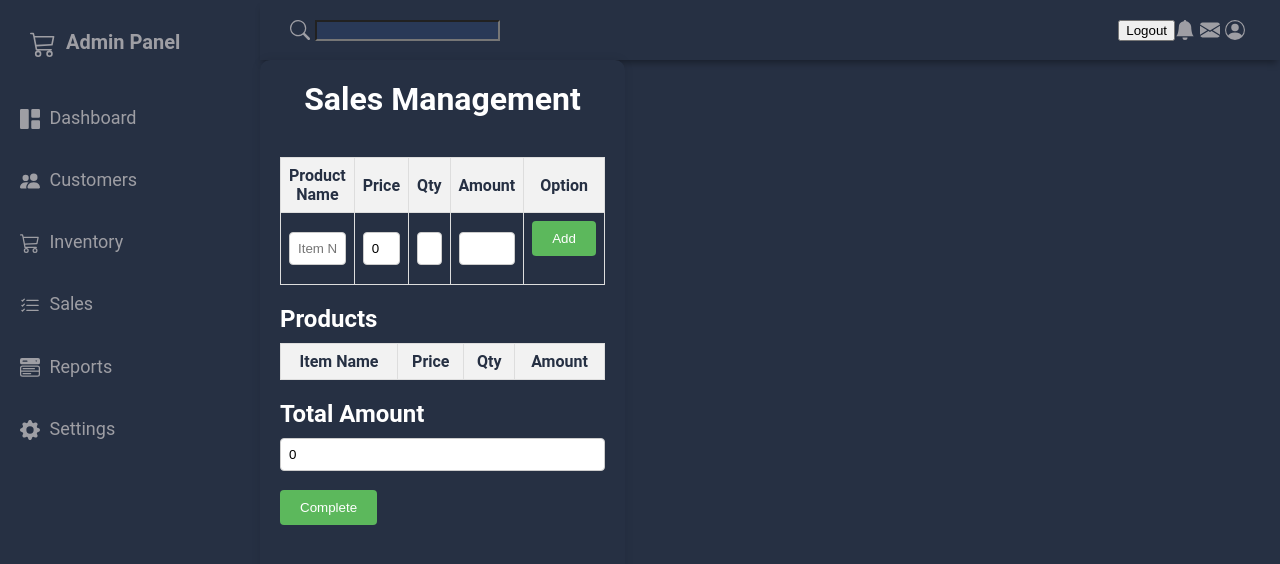
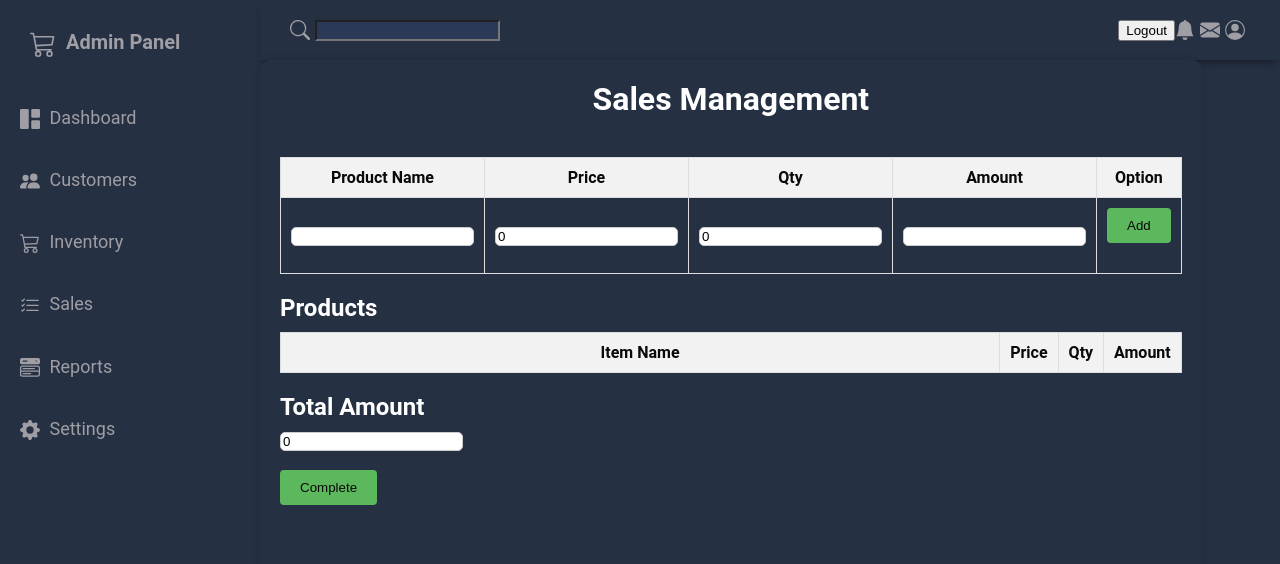
Before and after one commit to AkshhThakkar/H5-Frontend, a React (Vite) app: page /sales in a window 1280 px wide. Shown: the top 564 px of the page. Built offline with nearby package versions, Linux system fonts and the light colour scheme.

Commit message:
Inventory jsx

```diff
--- a/src/Components/Inventory/Inventory.jsx
+++ b/src/Components/Inventory/Inventory.jsx
@@ -1,7 +1,25 @@
 import React from "react";
+import { useEffect, useState } from "react";
+import axios from "axios";
+import "./Inventory.css";
 
-const Inventory = () => {
-  return <div>Inventory</div>;
-};
+function Inventory() {
+  const [myData, setMyData] = useState([]);
+
+  useEffect(() => {
+    axios
+      .get("http://192.168.3.237:5760/api/products/getProducts")
+      .then((res) => {
+        setMyData(res.data);
+        console.log("Data received:", res.data);
+      })
+      .catch((error) => {
+        console.error("Error fetching data:", error);
+      });
+  }, []);
+
+  console.log("myData:", myData);
+  return console.log("MYDATA", myData);
+}
 
 export default Inventory;
--- a/src/Components/Sales/Sales.css
+++ b/src/Components/Sales/Sales.css
@@ -1,3 +1,4 @@
+/* Reset default margin and padding */
 body,
 h1,
 h3 {
@@ -5,6 +6,7 @@ h3 {
   padding: 0;
 }
 
+/* Base styles */
 body {
   font-family: Arial, sans-serif;
   background-color: #263043; /* Light gray background */
@@ -33,22 +35,26 @@ body {
 
 .table th,
 .table td {
-  padding: 8px;
+  padding: 10px;
   text-align: center;
-  color: #263043;
+  color: #0b0808;
   border: 1px solid #ddd; /* Light gray border */
 }
 
 .table th {
+  width: 100%;
+  margin-bottom: 20px;
+  border-collapse: collapse;
   background-color: #f2f2f2; /* Light gray background for table header */
 }
 
 /* Form input styles */
 .form-control {
-  width: 100%;
-  padding: 8px;
+  width: auto;
+  padding: auto;
+  height: auto;
   border: 1px solid #ccc; /* Light gray border */
-  border-radius: 4px;
+  border-radius: 5px;
   box-sizing: border-box;
 }
 
@@ -56,7 +62,7 @@ body {
 .btn {
   padding: 10px 20px;
   background-color: #4caf50; /* Green background */
-  color: #fff; /* White text */
+  color: #0b0808; /* White text */
   border: none;
   border-radius: 4px;
   cursor: pointer;
@@ -84,6 +90,12 @@ h1 {
 
 h3 {
   font-size: 24px;
+
   color: #ffffff; /* Dark text color */
   margin-bottom: 10px; /* Add space below heading */
 }
+
+/* Placeholder styles */
+.form-control::placeholder {
+  color: #ffffff; /* Light gray placeholder color */
+}
```
Also changed, not shown: src/Components/Inventory/Inventory.css (added).
